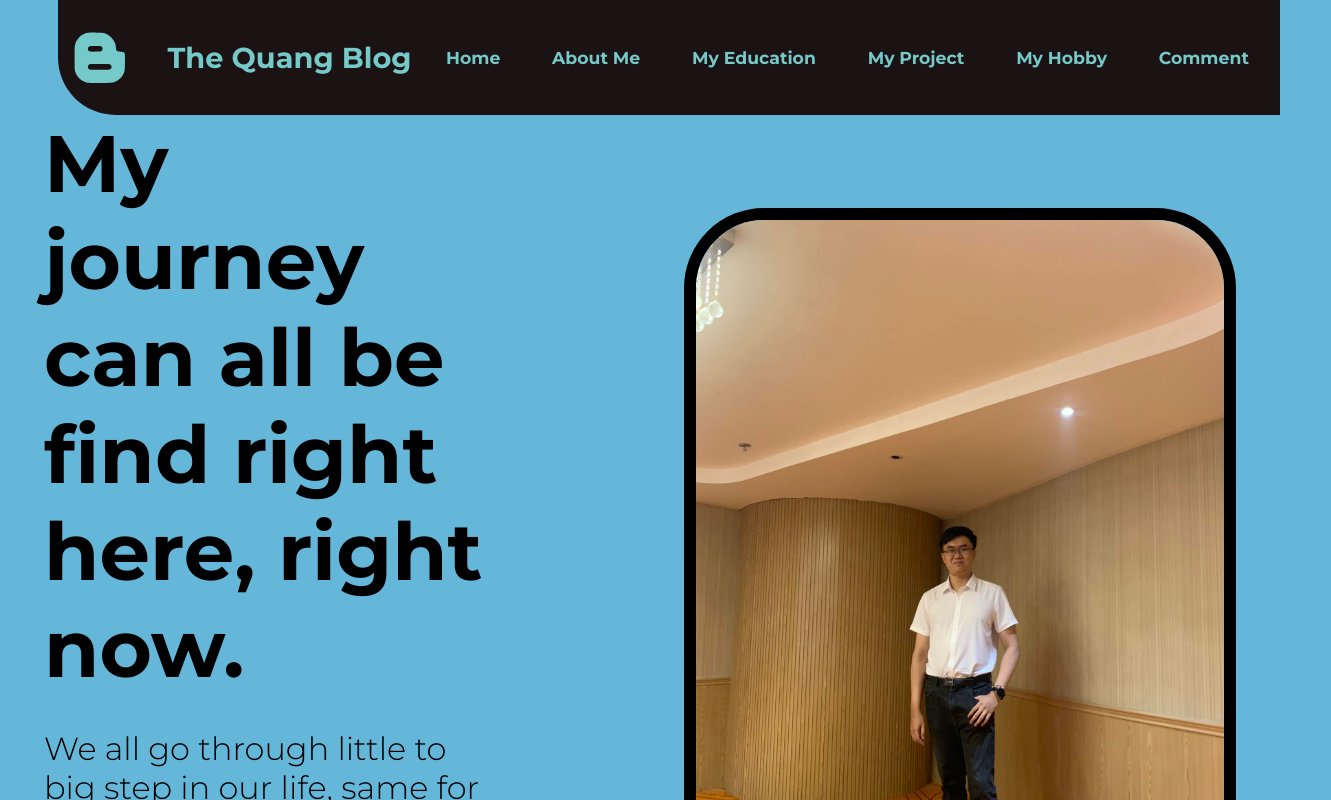
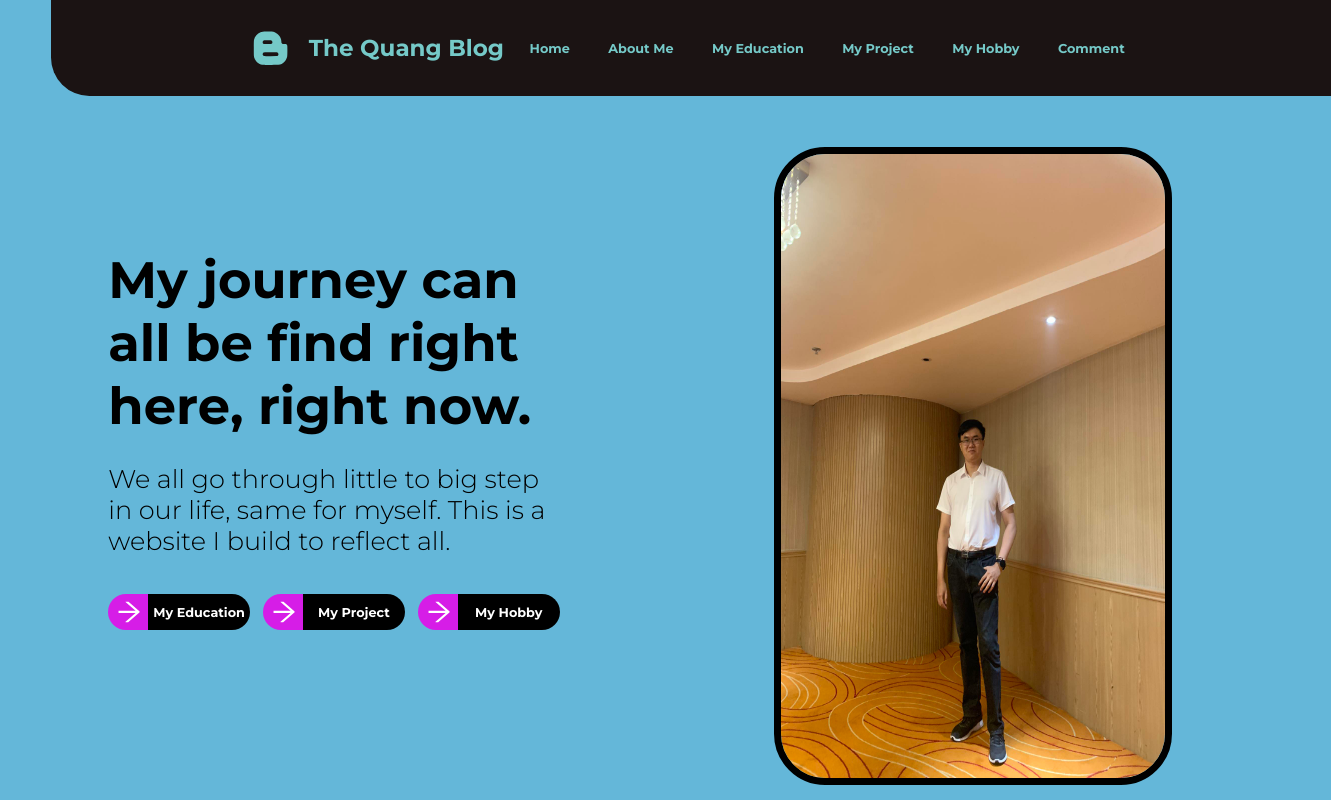
Before and after one commit to TheCodister/PersonalCV, a React (Create React App) app: page / in a window 1280 px wide. Shown: the top 800 px of the page, 1331 px wide, since content can reach past the window. Built offline with nearby package versions, Linux system fonts and the light colour scheme; the HTML template or start-up script is replaced by a standard one.

Commit message:
scale fix for 14inch laptop

```diff
--- a/src/Components/Home/Home.css
+++ b/src/Components/Home/Home.css
@@ -15,62 +15,62 @@
 }
 .home-introduction h2{
     width: 70%;
-    font-size: 5em;
+    font-size: 4vw;
     margin: 0;
 }
 .home-introduction a{
     text-decoration: none;
     display: flex;
     align-items: center;
-    height: 3em;
+}
+.home-introduction-buttonplace{
+    display: flex;
+    flex-wrap: wrap;
+    height:4vw;
 }
 .home-introduction-button{
-    display: flex;
-    height:3em;
+    margin-right: 1vw;
 }
 .home-introduction h3{
     display: flex;
     justify-content: center;
     align-items: center;
-    width: 8em;
-    height: 100%;
+    flex-wrap: wrap;
+    width: 8vw;
+    height: 2.8vw;
     background-color: black;
     font-weight: bold;
+    font-size: 1vw;
     border-radius: 0em 2em 2em 0em;
-    margin-right: 1em;
     color: white;
     overflow: auto;
 }
 .home-introduction p{
     width: 70%;
-    font-size: 2em;
-}
-.home-introduction-button-content{
-    display: flex;
-    align-items: center;
-    justify-content: left;
+    font-size: 2vw;
 }
 .home-introduction h3:hover{
     background-color: rgb(214, 29, 231);
-    transition: 250ms;
+    transition: 350ms;
 }
 .home-introduction-button-icon{
     color: white;
     background-color: rgb(214, 29, 231);
     border-radius: 2em 0em 0em 2em;
-    width: 2.5em;
-    height: 100%;
-    padding-left: 0.5em;
-    padding-right: 0.3em;
+    width: 2.3vw;
+    height: 2.8vw;
+    padding-left: 0.5vw;
+    padding-right: 0.3vw;
 }
 .home-introduction-pic{
-    height: 45em;
-    width: 33em;
-    margin-top: 5em;
+    height: 78vh;
+    width: 30vw;
+    margin-top: 4vw;
+    margin-left: 2vw;
     border-style: solid;
     border-color:black;
-    border-width: 0.8em;
-    border-radius: 5em;
+    border-width: 0.6vw;
+    border-radius: 4vw;
 }
 .home-blog-list{
     display: flex;
@@ -86,17 +86,17 @@
 .home-content-background{
     display: flex;
     align-items: center;
-    margin-top: 5em;
+    margin-top: 5vw;
     height: 30%;
 }
 .home-content-title{
-    font-size: x-large;
+    font-size: 2vw;
 }
 .home-content-title-line{
     border: 1px solid rgb(0, 0, 0);
 }
 .home-content-body{
-    font-size: larger;
+    font-size: 1.2vw;
     height: 50%;
 }
 .home-content-link:hover{
@@ -105,6 +105,6 @@
 }
 .home-content{
     text-align: left;
-    width: 60em;
-    height: 20em;
+    width: 55vw;
+    height: 15vw;
 }
--- a/src/Components/Home/index.js
+++ b/src/Components/Home/index.js
@@ -15,7 +15,6 @@ const Home =() => {
         setBlogs(newBlogs);
     }
     const button = [
-        {label: 'About Me', address:'./MyInformation'},
         {label: 'My Education', address:'./MyEducation'},
         {label: 'My Project', address:'./MyProject'},
         {label: 'My Hobby', address:'./MyHobby'},
@@ -26,10 +25,10 @@ const Home =() => {
                 <div className="home-introduction-text">
                     <h2>My journey can all be find right here, right now.</h2>
                     <p>We all go through little to big step in our life, same for myself. This is a website I build to reflect all.</p>
-                    <div className="home-introduction-button">
+                    <div className="home-introduction-buttonplace">
                         {button.map((button) => (
                         <div className="home-introduction-button-content">
-                            <Link to={button.address}>
+                            <Link to={button.address} className="home-introduction-button">
                                 <AiOutlineArrowRight className="home-introduction-button-icon"/>
                                 <h3>{button.label}</h3>
                             </Link>
--- a/src/Components/NavBar/NavBar.css
+++ b/src/Components/NavBar/NavBar.css
@@ -1,23 +1,23 @@
 .navbar{
     display: flex;
-    height: 6em;
+    height: 12vh;
+    width: 100%;
     align-items: center;
     justify-content: center;
-    border-radius: 0em 0em 0em 3em;
+    border-radius: 0em 0em 0em 3vw;
     border-color: #75C9C8;
     background-color: rgb(27, 19, 19);
-    font-size: larger;
     font-weight: bold;
     color: #75C9C8;
-    margin-left: 3em;
+    margin-left: 4vw;
 }
 .navbar-icon{
-    width: 3em;
-    height: 3em;
-    margin-right: 2em;
+    width: 4vw;
+    height: 3vw;
+    margin-right: 1vw;
 }
 .navbar h1{
-    text-align: center;
+    font-size: 1.8vw;
 }
 .links{
     display: flex;
@@ -31,7 +31,7 @@
     text-align: center;
     color: #75C9C8;
     font-weight: bold;
-    font-size: 0.9em;
+    font-size: 1vw;
     margin-left: 1em;
     cursor: pointer;
 }
```
